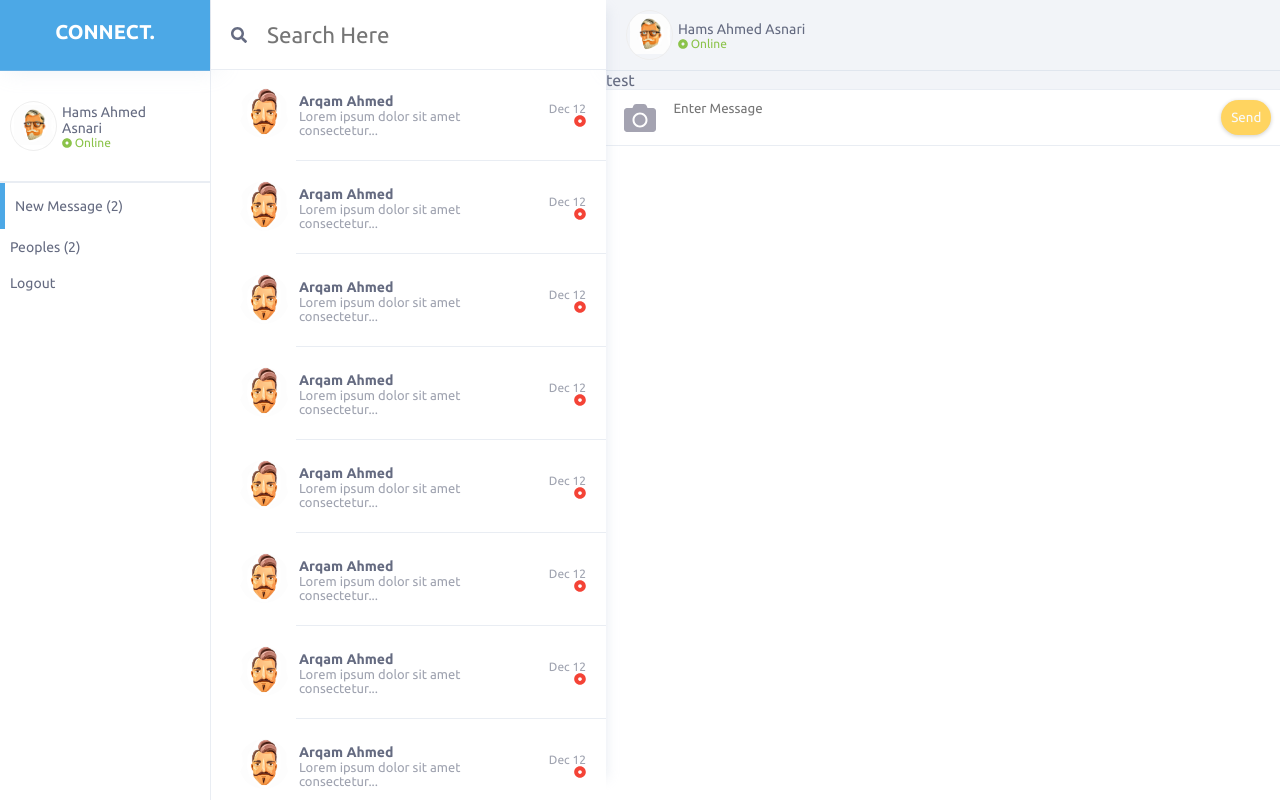
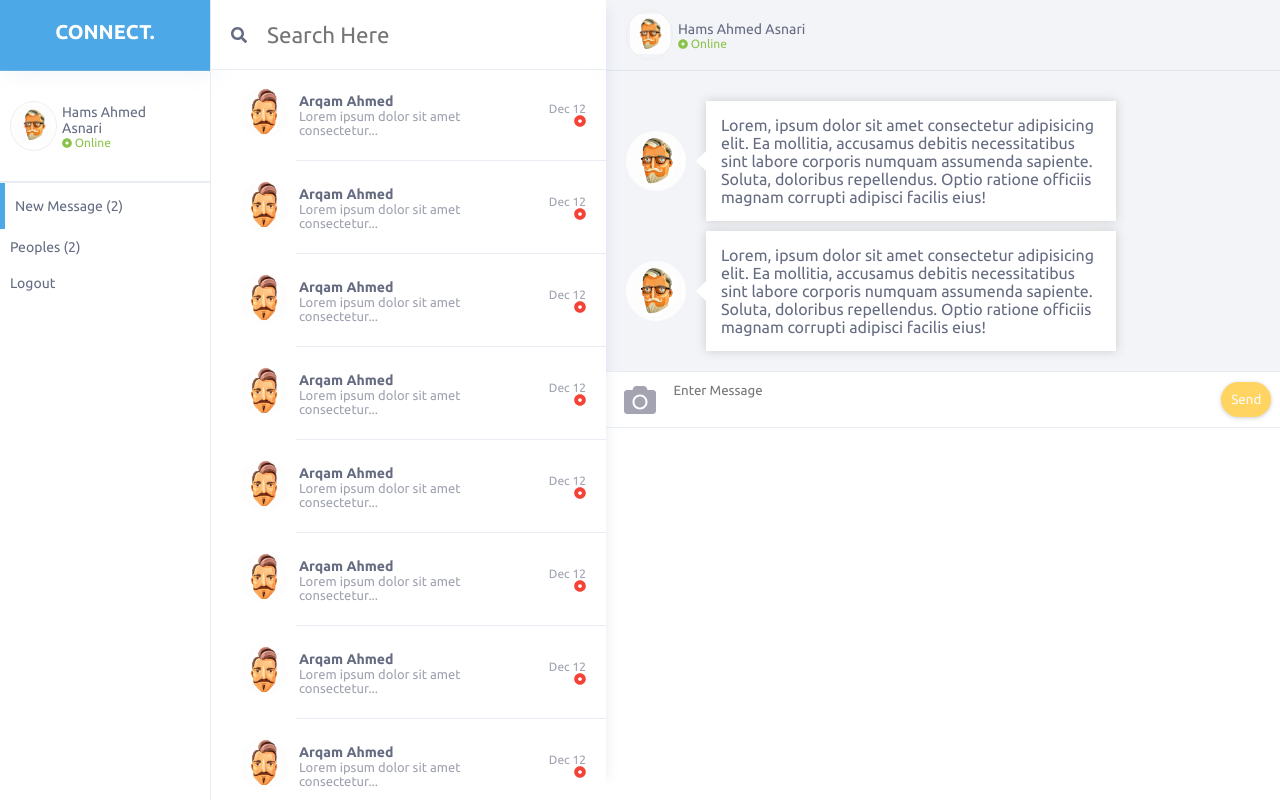
Before and after one commit to hamsahmedansari/React-Realtime-Chat, a React (Create React App) app: page / in a window 1280 px wide. Built offline with nearby package versions, Linux system fonts and the light colour scheme.

Commit message:
UPDATE: :construction: UI of ChatBox Single Message

```diff
--- /dev/null
+++ b/src/components/common/message/index.jsx
@@ -0,0 +1,26 @@
+import React, { Component } from "react";
+import "./style.scss";
+
+class Message extends Component {
+  constructor(props) {
+    super(props);
+    this.state = {};
+  }
+  render() {
+    return (
+      <div className="message flex-container">
+        <img src="/assets/images/2.jpeg" alt="" className="item" />
+        <div className="item">
+          <p>
+            Lorem, ipsum dolor sit amet consectetur adipisicing elit. Ea
+            mollitia, accusamus debitis necessitatibus sint labore corporis
+            numquam assumenda sapiente. Soluta, doloribus repellendus. Optio
+            ratione officiis magnam corrupti adipisci facilis eius!
+          </p>
+        </div>
+      </div>
+    );
+  }
+}
+
+export default Message;
--- /dev/null
+++ b/src/components/common/message/style.scss
@@ -0,0 +1,30 @@
+.message {
+  margin-top: 10px;
+  flex-direction: row;
+  align-items: center;
+  img {
+    width: 60px;
+    height: 60px;
+    border-radius: 100%;
+  }
+  > :nth-child(2) {
+    margin-left: 20px;
+    background: #fff;
+    padding: 15px;
+    box-shadow: 0 0 10px 0 #ccc;
+    width: 60%;
+    position: relative;
+    &:before {
+      content: "";
+      position: absolute;
+      top: calc(50% - 10px);
+      left: -10px;
+      width: 0;
+      height: 0;
+      border-top: 10px solid transparent;
+      border-bottom: 10px solid transparent;
+
+      border-right: 10px solid #fff;
+    }
+  }
+}
--- a/src/components/home/index.jsx
+++ b/src/components/home/index.jsx
@@ -4,6 +4,7 @@ import "./style.scss";
 import Profile from "../common/profile";
 import MessageBox from "../common/messageBox";
 import HandWriting from "../common/handWriting";
+import Message from "../common/message";
 class Home extends Component {
   constructor(props) {
     super(props);
@@ -144,7 +145,16 @@ class Home extends Component {
                 <Profile />
               </div>
               {/* Chat */}
-              <div className="item">test</div>
+              <div className="item">
+                <div className="flex-container">
+                  <div className="item">
+                    <Message />
+                  </div>
+                  <div className="item">
+                    <Message />
+                  </div>
+                </div>
+              </div>
               {/* Action */}
               <div className="item">
                 <div className="flex-container">
--- a/src/components/home/style.scss
+++ b/src/components/home/style.scss
@@ -154,7 +154,7 @@
     > :nth-child(3) {
       flex-grow: 2;
       z-index: 1;
-
+      width: 33%;
       > div {
         // background: #f2f4f8;
         // column-3
@@ -172,6 +172,13 @@
           }
         }
         > :nth-child(2) {
+          > div {
+            flex-direction: column;
+            flex-wrap: wrap;
+            align-items: space-between;
+            justify-content: center;
+            padding: 20px;
+          }
         }
         > :nth-child(3) {
           background: #fff;
```
